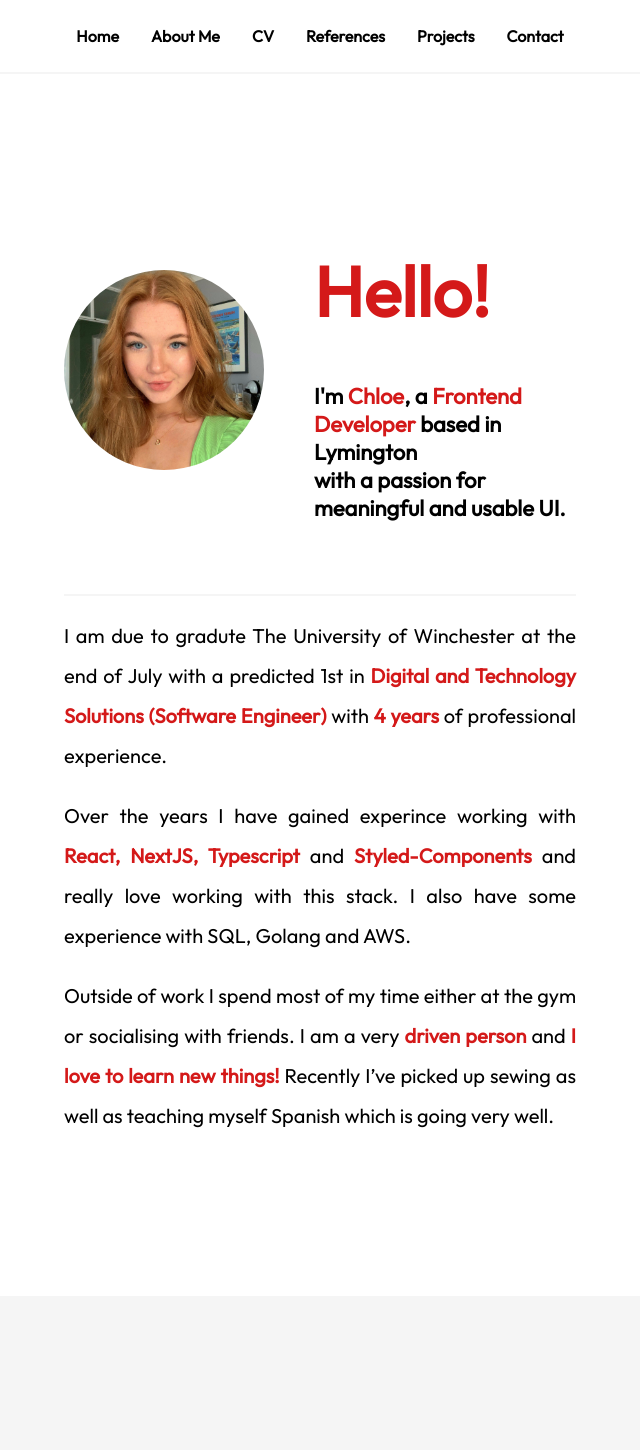
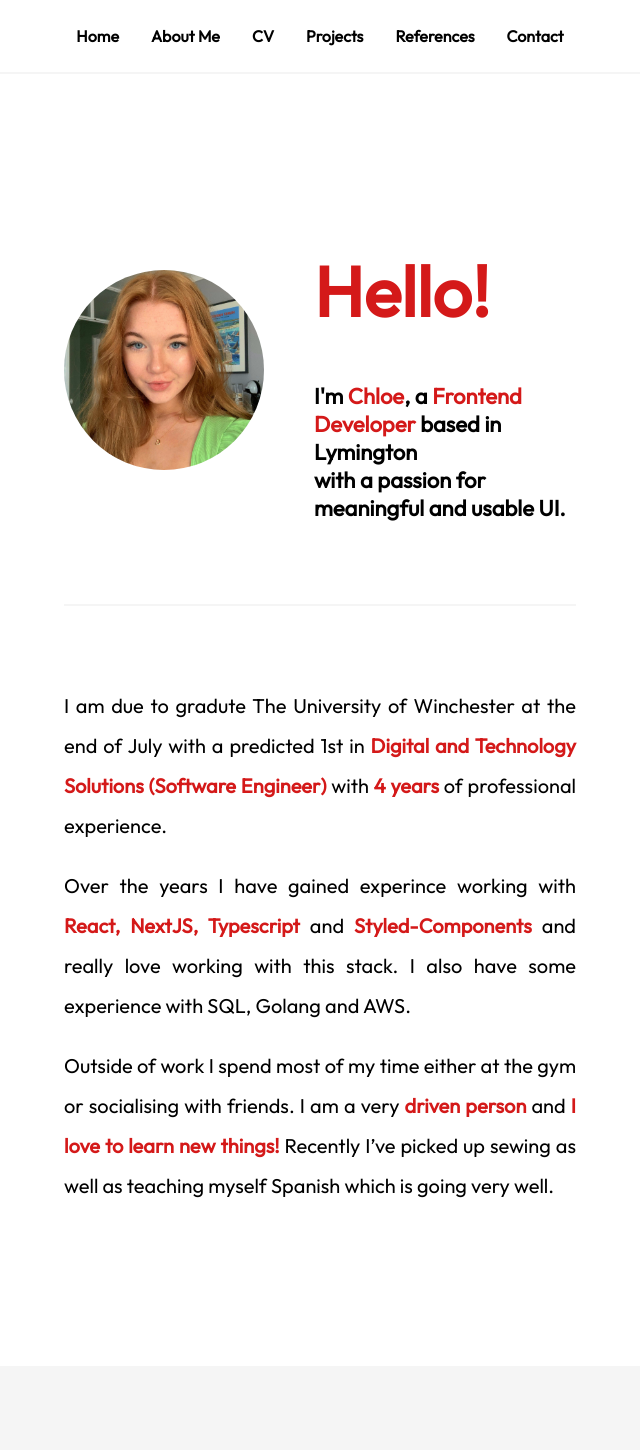
Before and after one commit to chhhloeeee/digital-portfolio, a React (Create React App) app: page / in a window 1280 px wide. Shown: the top 1450 px of the page, without its empty margins (320-960 px from the left). Built offline with nearby package versions, Linux system fonts and the light colour scheme.

Commit message:
fix: add more padding reorder sections

```diff
--- a/src/Home.tsx
+++ b/src/Home.tsx
@@ -18,8 +18,8 @@ function Home({ className }: HomeProps) {
       <StyledHeader id="home" />
       <About id="about" />
       <CV id="cv" />
+      <Projects id="projects" />
       <References id="references" />
-      <Projects id="projects" />
       <Contact id="contact" />
     </div>
   );
--- a/src/components/About.tsx
+++ b/src/components/About.tsx
@@ -33,6 +33,7 @@ const About = ({ className, id }: AboutProps) => {
 };
 
 const StyledAbout = styled(About)`
+  padding-top: 60px;
   > div {
     margin: auto;
     width: 40%;
@@ -45,32 +46,6 @@ const StyledAbout = styled(About)`
       color: #d41919;
     }
   }
-  h1 {
-    padding: 1rem 1rem;
-    font-size: 90px;
-  }
-  /* @media (max-width: 1200px) {
-    h1 {
-      font-size: 60px;
-    }
-    > div {
-      width: 80%;
-    }
-  }
-  @media (max-width: 750px) {
-    > div {
-      padding-top: 2rem;
-    }
-  }
-  @media (max-width: 600px) {
-    h1 {
-      font-size: 40px;
-    }
-    > div {
-      padding-top: 4rem;
-      width: 90%;
-    }
-  } */
 `;
 
 export default StyledAbout;
--- a/src/components/CV/CV.tsx
+++ b/src/components/CV/CV.tsx
@@ -74,7 +74,7 @@ const StyledCV = styled(CV)`
   display: block;
   padding-top: 119px;
   background-color: #f5f5f5;
-  padding-bottom: 134px;
+  padding-bottom: 84px;
   text-align: left;
 
   h1 {
--- a/src/components/Header.tsx
+++ b/src/components/Header.tsx
@@ -33,7 +33,7 @@ const StyledHeader = styled(Header)`
   align-items: center;
   width: 40%;
   border-bottom: 2px solid #f5f5f5;
-  padding-bottom: 50px;
+  padding-bottom: 60px;
   div:nth-last-of-type(1) {
     text-align: left;
     font-weight: bold;
--- a/src/components/NavBar.tsx
+++ b/src/components/NavBar.tsx
@@ -11,8 +11,8 @@ const NavBar = ({ className }: NavBarProps) => {
         <a href="#home">Home</a>
         <a href="#about">About Me</a>
         <a href="#cv">CV</a>
+        <a href="#projects">Projects</a>
         <a href="#references">References</a>
-        <a href="#projects">Projects</a>
         <a href="#contact">Contact</a>
       </ul>
     </div>
```
